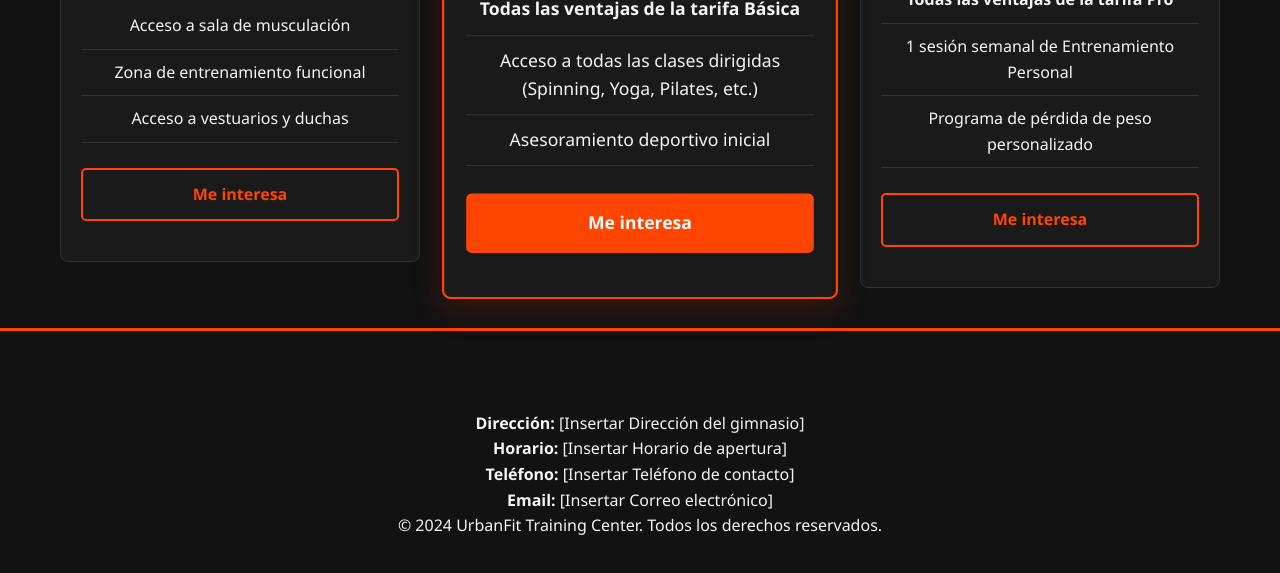
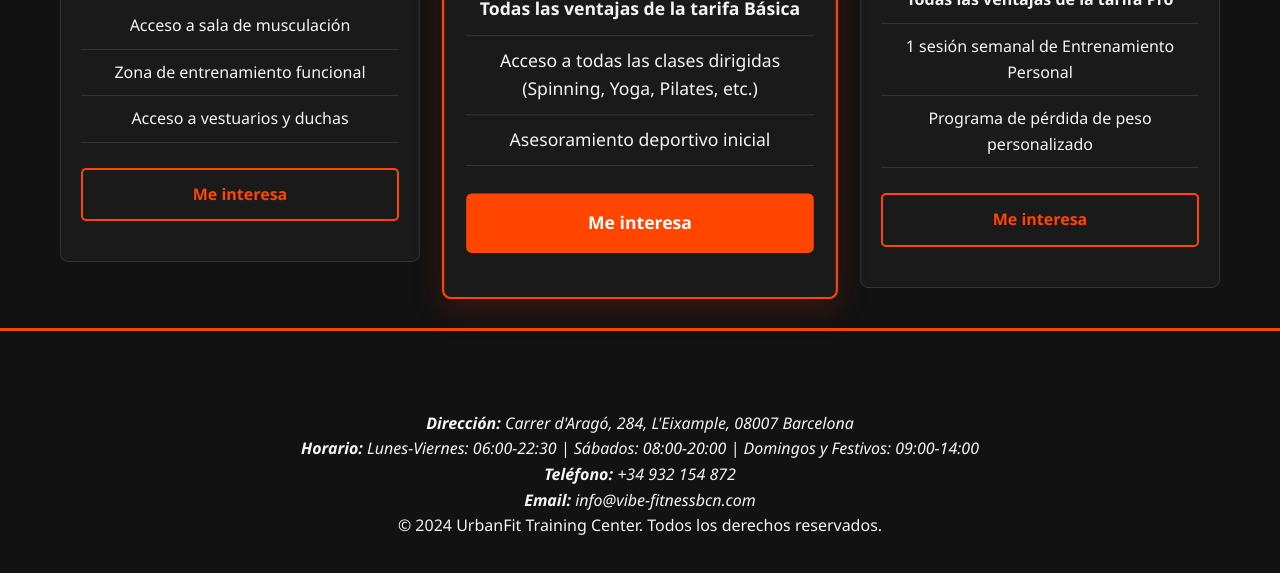
Before and after one commit to jfserviciostoledo-web/UrbanFit, a plain HTML site: page tarifas.html in a window 1280 px wide. Shown: the part 453-1026 px from the top of the page. Drawn offline with Linux system fonts and the light colour scheme.

Commit message:
Update tarifas.html

```diff
--- a/tarifas.html
+++ b/tarifas.html
@@ -77,16 +77,16 @@
     </main>
 
     <footer>
-        <div class="contenedor">
-            <div class="info-contacto">
-                <p><strong>Dirección:</strong> [Insertar Dirección del gimnasio]</p>
-                <p><strong>Horario:</strong> [Insertar Horario de apertura]</p>
-                <p><strong>Teléfono:</strong> [Insertar Teléfono de contacto]</p>
-                <p><strong>Email:</strong> [Insertar Correo electrónico]</p>
-            </div>
-            <p class="copyright">&copy; 2024 UrbanFit Training Center. Todos los derechos reservados.</p>
-        </div>
-    </footer>
+    <div class="contenedor">
+        <address class="info-contacto">
+            <p><strong>Dirección:</strong> Carrer d'Aragó, 284, L'Eixample, 08007 Barcelona</p>
+            <p><strong>Horario:</strong> Lunes-Viernes: 06:00-22:30 | Sábados: 08:00-20:00 | Domingos y Festivos: 09:00-14:00</p>
+            <p><strong>Teléfono:</strong> <a href="tel:+34932154872" style="color:inherit; text-decoration:none;">+34 932 154 872</a></p>
+            <p><strong>Email:</strong> <a href="mailto:info@vibe-fitnessbcn.com" style="color:inherit; text-decoration:none;">info@vibe-fitnessbcn.com</a></p>
+        </address>
+        <p class="copyright">&copy; 2024 UrbanFit Training Center. Todos los derechos reservados.</p>
+    </div>
+</footer>
 
     <script>
         const btn = document.getElementById('hamburger');
```
